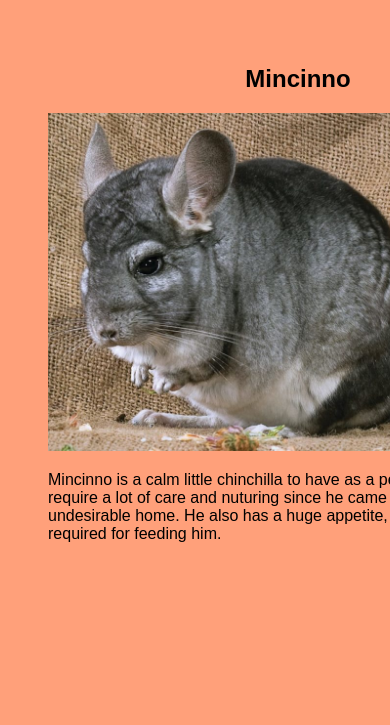
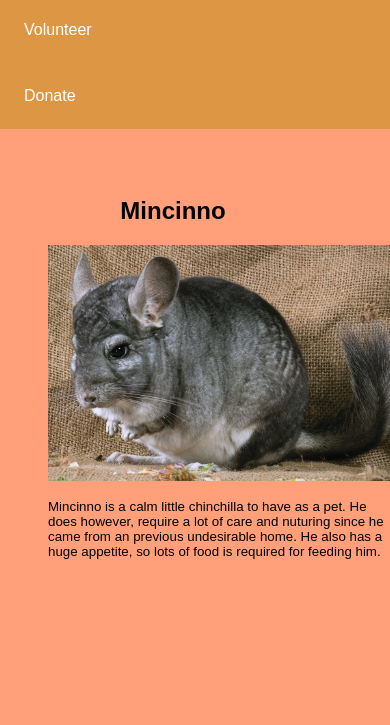
Before and after one commit to chaseaosborn/chaseaosborn.github.io, a plain HTML site: page dropdown-menu-site/pet1.html in a window 390 px wide. Shown: the part 138-863 px from the top of the page. Drawn offline with Linux system fonts and the light colour scheme.

Commit message:
dropdown menu site

```diff
--- a/dropdown-menu-site/css/style.css
+++ b/dropdown-menu-site/css/style.css
@@ -145,7 +145,22 @@ h2 {
     }
 
     #navbar a {
-        width: 190px;
+        width: 100%;
+    }
+
+    h2 {
+        width: 50%;
+        text-align: center;
+    }
+
+    .single-column img {
+        width: 70%;
+        align-items: center;
+    }
+
+    p {
+        font-size: smaller;
+        width: 70%;
     }
 
 }
```
